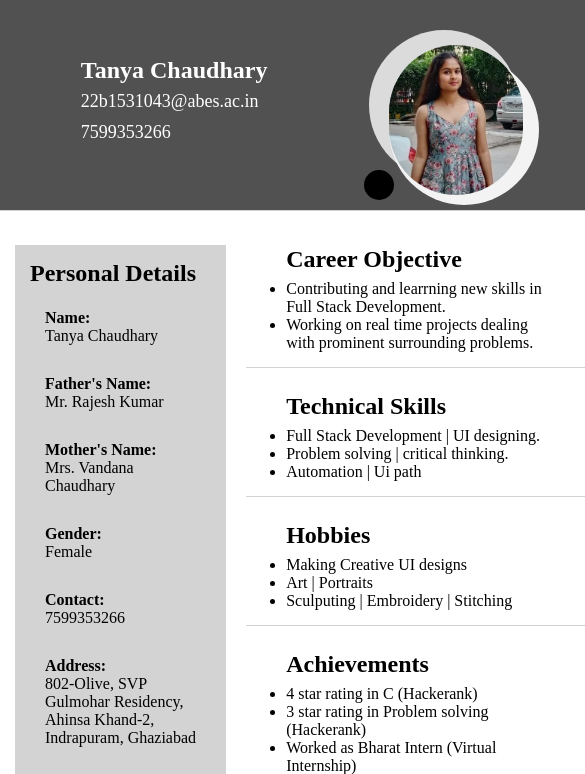
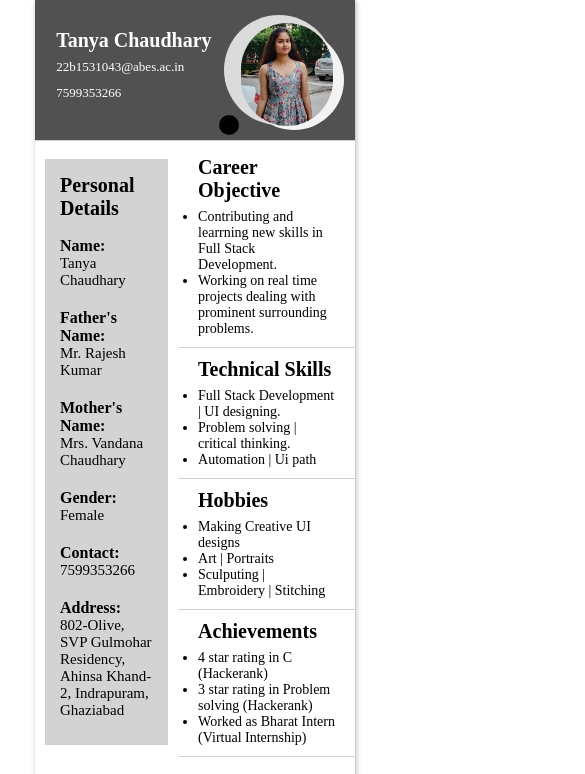
Before and after one commit to TanyaChaudhary010704/Resume, a plain HTML site: page index.html in a window 390 px wide. Shown: the top 774 px of the page, 585 px wide, since content can reach past the window. Drawn offline with Linux system fonts and the light colour scheme.

Commit message:
feat added

```diff
--- a/index.html
+++ b/index.html
@@ -120,6 +120,66 @@
         border-bottom: 1px solid rgb(211, 210, 210);
       }
 
+
+      @media (max-width: 600px){
+
+      h2{
+        font-size: 20px;
+      }
+      p{
+        font-size: 15px;
+      }
+      .page{
+        width: 320px;
+      }
+      .header{
+        padding: 15px;
+        margin-bottom: 5px;
+      }
+      .header p{
+        font-size: 13px;
+        margin-bottom: 10px;
+      }
+      .right{
+        height: 110px;
+        width: 110px;
+        border-radius: 200px;
+        background: rgb(219, 219, 219);
+      }
+      .block1{
+        height: 20px;
+        width: 20px;
+        top: 100px;
+      }
+      .block2{
+        height: 100px;
+        width: 100px;
+      }
+      img{
+        height: 103px;
+        top: -7px;
+        left: -3px;
+      }
+      .main{
+        font-size: 14px;
+      }
+      .main .row{
+        padding:0;
+      }
+      .row div{
+        padding:10px 20px;
+      }
+      .details {
+        margin: 0 10px;
+      }
+      .details .row{
+        padding: 10px 0;
+      }
+      td,th{
+        padding: 7px;
+        font-size: 15px;
+      }
+      }
     </style>
   </head>
   <body>
```
